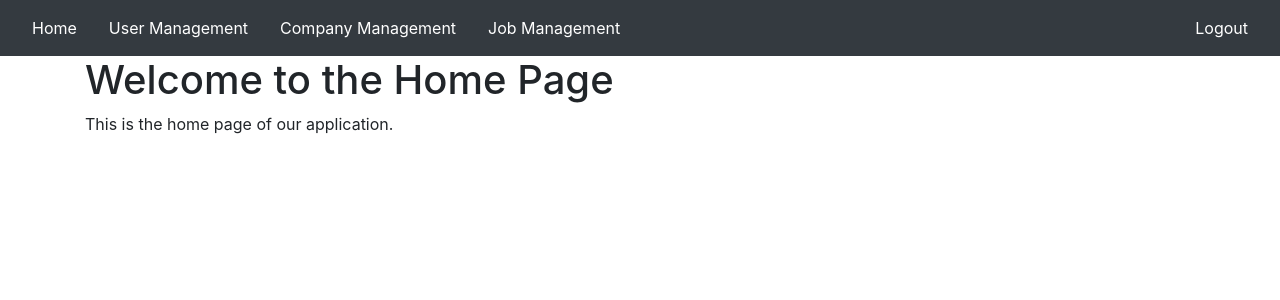
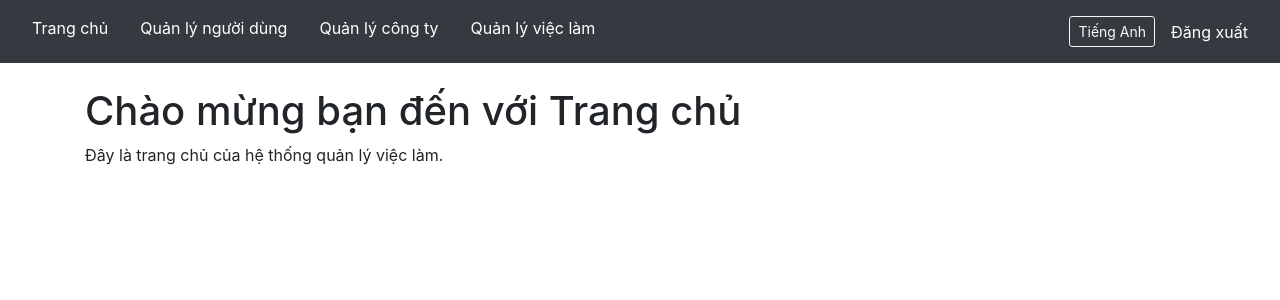
Before and after one commit to KiuTrinh1106/FE_project, a React (Create React App) app: page / in a window 1280 px wide. Shown: the top 300 px of the page. Built offline with nearby package versions, Linux system fonts and the light colour scheme.

Commit message:
chuyển ngôn ngữ cơ bản, chưa hoàn thiện ở trang user

```diff
--- a/src/component/layout.js
+++ b/src/component/layout.js
@@ -1,33 +1,43 @@
-import HomePage from "../page/Home";
-import ManaUser from "../page/ManaUser";
-import { Routes, Route, Link, Outlet } from "react-router-dom";
+import React from "react";
+import { Link, Outlet } from "react-router-dom";
+import { useTranslation } from "react-i18next";
 
 function Layout() {
+  const { t, i18n } = useTranslation();
+
+  const toggleLanguage = () => {
+    i18n.changeLanguage(i18n.language === "vi" ? "en" : "vi");
+  };
+
   return (
     <>
       <header className="header bg-dark text-white p-3 d-flex justify-content-between">
         <div className="d-flex">
           <div className="item center-vertical mx-3">
-            <a href="./home.html" className="text-white text-decoration-none">
-              Home
-            </a>
+            <Link to="/" className="text-white text-decoration-none">
+              {t("nav.home")}
+            </Link>
           </div>
           <div className="item center-vertical mx-3">
             <Link to="/users" className="text-white text-decoration-none">
-              User Management
+              {t("nav.users")}
             </Link>
           </div>
           <div className="item center-vertical mx-3">
             <Link to="/company" className="text-white text-decoration-none">
-              Company Management
+              {t("nav.company")}
             </Link>
           </div>
           <div className="item center-vertical mx-3">
             <Link to="/jobs" className="text-white text-decoration-none">
-              Job Management
+              {t("nav.jobs")}
             </Link>
           </div>
         </div>
+        <div className="d-flex align-items-center">
+          <button className="btn btn-outline-light btn-sm me-3" onClick={toggleLanguage}>
+            {i18n.language === "vi" ? t("language.english") : t("language.vietnamese")}
+          </button>
           <div
             className="item-end center-vertical mx-3"
             onClick={() => {
@@ -35,7 +45,8 @@ function Layout() {
             }}
             style={{ cursor: "pointer" }}
           >
-          Logout
+            {t("nav.logout")}
+          </div>
         </div>
       </header>
       <Outlet />
--- /dev/null
+++ b/src/config/i18n.js
@@ -0,0 +1,25 @@
+import i18n from "i18next";
+import { initReactI18next } from "react-i18next";
+
+import viTranslation from "../locales/vi/translation.json";
+import enTranslation from "../locales/en/translation.json";
+
+const resources = {
+  vi: { translation: viTranslation },
+  en: { translation: enTranslation },
+};
+
+i18n.use(initReactI18next).init({
+  resources,
+  lng: "vi",
+  fallbackLng: "vi",
+  supportedLngs: ["vi", "en"],
+  interpolation: {
+    escapeValue: false,
+  },
+  react: {
+    useSuspense: false,
+  },
+});
+
+export default i18n;
--- a/src/index.js
+++ b/src/index.js
@@ -4,6 +4,7 @@ import "./index.css";
 import App from "./App";
 import reportWebVitals from "./reportWebVitals";
 import { BrowserRouter } from "react-router-dom";
+import "./config/i18n";
 
 const root = ReactDOM.createRoot(document.getElementById("root"));
 root.render(
--- /dev/null
+++ b/src/locales/en/translation.json
@@ -0,0 +1,50 @@
+{
+  "menu": {
+    "home": "Home",
+    "about": "About"
+  },
+  "nav": {
+    "home": "Home",
+    "users": "User management",
+    "company": "Company management",
+    "jobs": "Job management",
+    "logout": "Logout"
+  },
+  "home": {
+    "title": "Welcome to the Home Page",
+    "description": "This is the home page of the job management system.",
+    "studentCount": "The class currently has {{count}} students."
+  },
+  "company": {
+    "title": "Company management",
+    "description": "Page for managing company information."
+  },
+  "job": {
+    "title": "Job management",
+    "description": "Page for managing job postings."
+  },
+  "userManagement": {
+    "title": "User Management System",
+    "form": {
+      "createTitle": "Add a new account",
+      "editTitle": "Edit account information",
+      "username": "Username",
+      "password": "Password",
+      "fullName": "Full name",
+      "email": "Email",
+      "phone": "Phone number",
+      "role": "Role",
+      "status": "Status",
+      "submit": "Save",
+      "cancel": "Cancel"
+    }
+  },
+  "about": {
+    "title": "About",
+    "description": "The application supports multiple languages."
+  },
+  "language": {
+    "vietnamese": "Vietnamese",
+    "english": "English"
+  }
+}
--- /dev/null
+++ b/src/locales/vi/translation.json
@@ -0,0 +1,50 @@
+{
+  "menu": {
+    "home": "Trang chủ",
+    "about": "Giới thiệu"
+  },
+  "nav": {
+    "home": "Trang chủ",
+    "users": "Quản lý người dùng",
+    "company": "Quản lý công ty",
+    "jobs": "Quản lý việc làm",
+    "logout": "Đăng xuất"
+  },
+  "home": {
+    "title": "Chào mừng bạn đến với Trang chủ",
+    "description": "Đây là trang chủ của hệ thống quản lý việc làm.",
+    "studentCount": "Lớp học hiện có {{count}} sinh viên."
+  },
+  "company": {
+    "title": "Quản lý công ty",
+    "description": "Trang quản lý thông tin công ty."
+  },
+  "job": {
+    "title": "Quản lý việc làm",
+    "description": "Trang quản lý các tin tuyển dụng."
+  },
+  "userManagement": {
+    "title": "Hệ thống Quản lý Người dùng",
+    "form": {
+      "createTitle": "Thêm Account mới",
+      "editTitle": "Sửa thông tin Account",
+      "username": "Tên đăng nhập",
+      "password": "Mật khẩu",
+      "fullName": "Họ và tên",
+      "email": "Email",
+      "phone": "Số điện thoại",
+      "role": "Vai trò (Role)",
+      "status": "Trạng thái (Status)",
+      "submit": "Lưu",
+      "cancel": "Hủy"
+    }
+  },
+  "about": {
+    "title": "Giới thiệu",
+    "description": "Ứng dụng hỗ trợ nhiều ngôn ngữ."
+  },
+  "language": {
+    "vietnamese": "Tiếng Việt",
+    "english": "Tiếng Anh"
+  }
+}
--- a/src/page/Home.jsx
+++ b/src/page/Home.jsx
@@ -1,8 +1,12 @@
-function HomePage(){
+import { useTranslation } from "react-i18next";
+
+function HomePage() {
+    const { t } = useTranslation();
+
     return (
-        <div className="container">
-            <h1>Welcome to the Home Page</h1>
-            <p>This is the home page of our application.</p>
+        <div className="container mt-4">
+            <h1>{t("home.title")}</h1>
+            <p>{t("home.description")}</p>
         </div>
     );
 }
--- a/src/page/ManaCompany.jsx
+++ b/src/page/ManaCompany.jsx
@@ -1,8 +1,12 @@
+import { useTranslation } from "react-i18next";
+
 function ManaCompany() {
+    const { t } = useTranslation();
+
     return(
-        <div className="container">
-            <h1>Company Management</h1>
-            <p>This is the company management page.</p>
+        <div className="container mt-4">
+            <h1>{t("company.title")}</h1>
+            <p>{t("company.description")}</p>
         </div>
     );
 }
--- a/src/page/ManaJob.jsx
+++ b/src/page/ManaJob.jsx
@@ -1,8 +1,12 @@
+import { useTranslation } from "react-i18next";
+
 function ManJob() {
+    const { t } = useTranslation();
+
     return(
-        <div className="container">
-            <h1>Job Management</h1>
-            <p>This is the job management page.</p>
+        <div className="container mt-4">
+            <h1>{t("job.title")}</h1>
+            <p>{t("job.description")}</p>
         </div>
     );
 }
```
Also changed, not shown: package.json (+5 -3 lines), src/component/pageHome.js (added, +15 -0 lines), 1 other file (tests, documents, lock files or other folders). Lines whose indentation alone changed are shown as unchanged.
